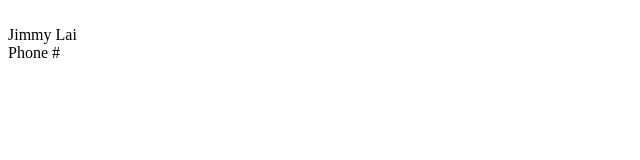
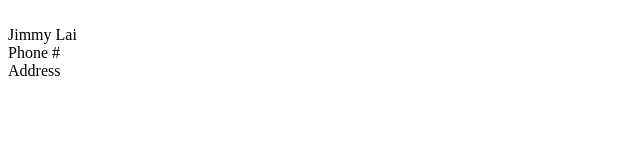
Before and after one commit to Ramen-King/resume, a plain HTML site: page index.html in a window 1280 px wide. Shown: the full height of the page, 0-640 px from the left. Drawn offline with Linux system fonts and the light colour scheme.

Commit message:
created address div

```diff
--- a/index.html
+++ b/index.html
@@ -14,6 +14,8 @@
         <div>Jimmy Lai</div>
     <div id="contact">
         <div>Phone #</div>
+        <div>Address</div>
+
     </div>
 
 
```
